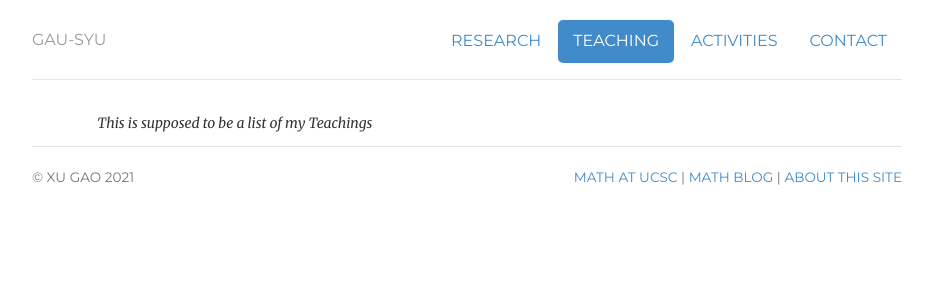
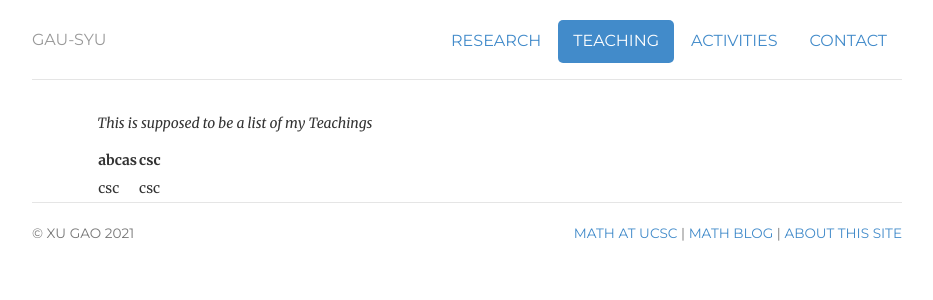
Before and after one commit to xinghuan-stear/xinghuan-stear.github.io, a Jekyll site: the page built from _pages/Teaching.md, in a window 1280 px wide. Shown: the top 300 px of the page, without its empty margins (173-1106 px from the left). Built offline with Jekyll 4.4.1, drawn with Linux system fonts in a browser that asks for light colours; a style sheet for code colours, icons or effects is not loaded.

Commit message:
Update Teaching.md

```diff
--- a/_pages/Teaching.md
+++ b/_pages/Teaching.md
@@ -5,3 +5,7 @@ permalink: /Teaching/
 ---
 
 *This is supposed to be a list of my Teachings*
+
+|abcas|csc|
+|---|---|
+|csc|csc|
```
